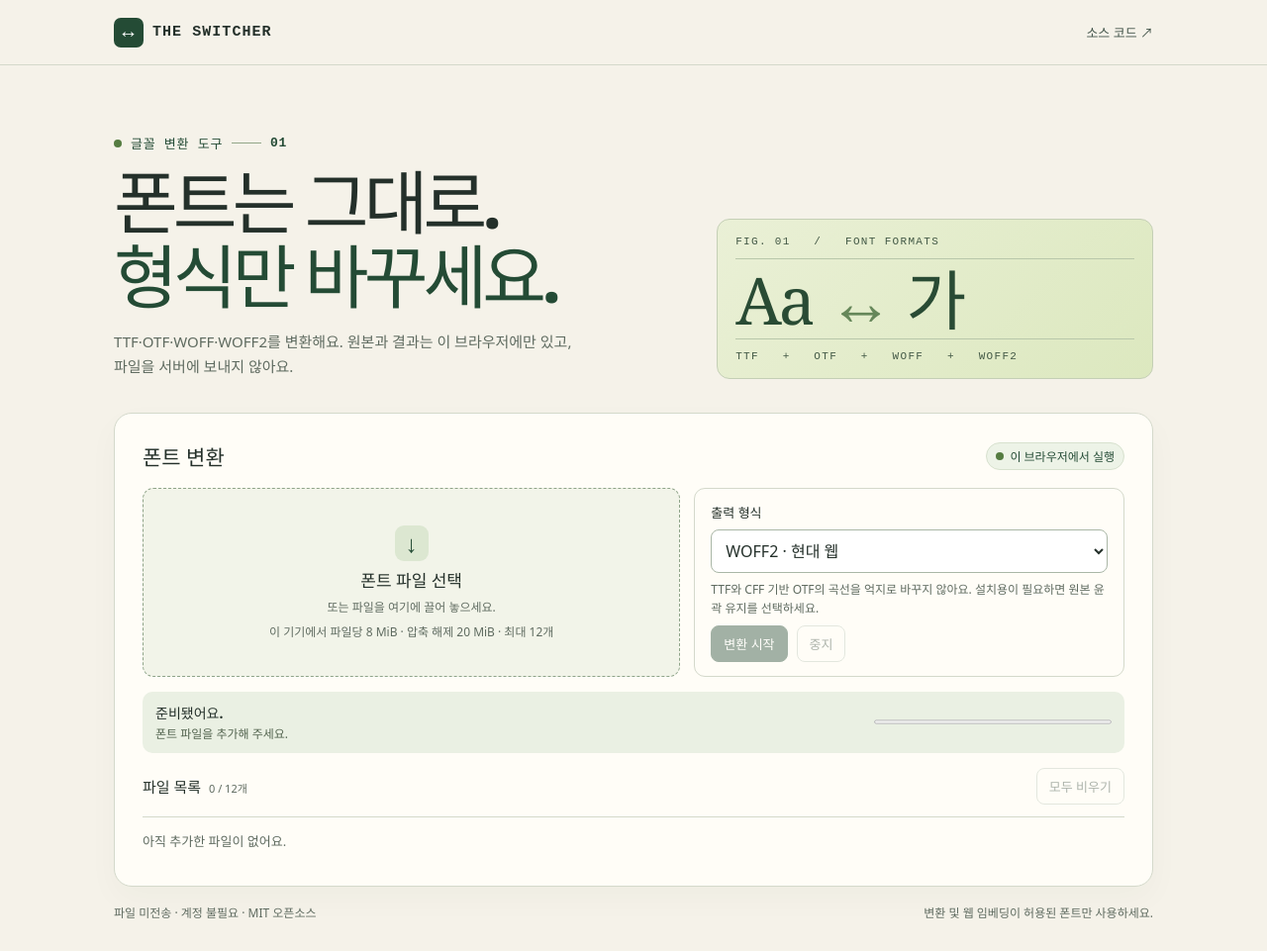
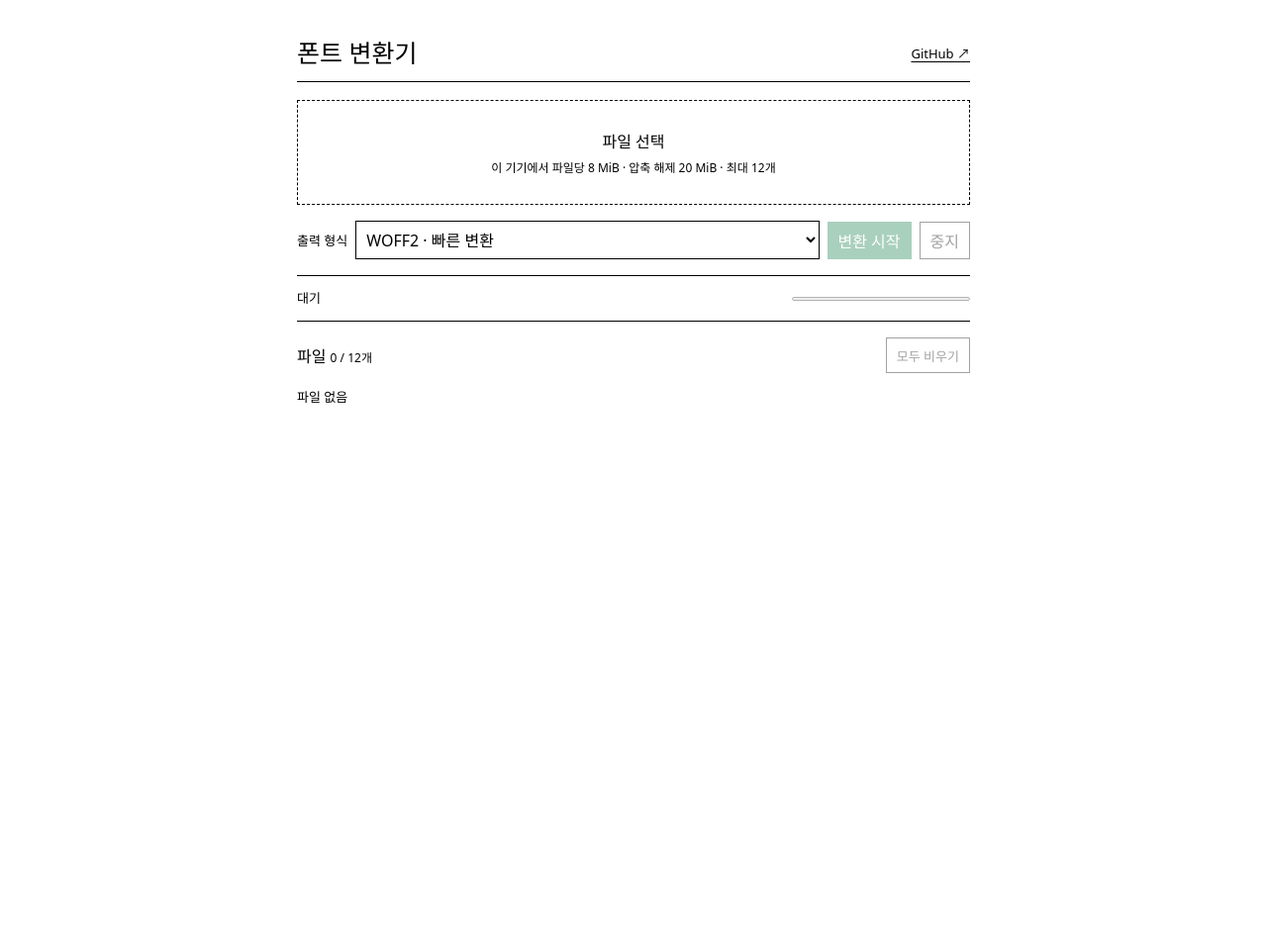
Before and after one commit to hslcrb/theswitcher, a website with bundled scripts: page public/index.html in a window 1280 px wide. Shown: the whole page at 99% size. After the commit the page ends 800 px from the top, so only its background shows below. Built offline with nearby package versions, Linux system fonts and the light colour scheme; files whose address does not match are found by name.

Commit message:
style: 장식과 홍보 문구를 제거하고 흑백과 녹색 UI 적용

```diff
--- a/public/index.html
+++ b/public/index.html
@@ -3,66 +3,45 @@
 <head>
   <meta charset="utf-8">
   <meta name="viewport" content="width=device-width, initial-scale=1">
-  <meta name="theme-color" content="#f5f2e9">
-  <meta name="description" content="TTF, OTF, WOFF, WOFF2를 업로드 없이 브라우저에서 바꾸는 오픈소스 폰트 변환기.">
-  <title>THE SWITCHER · 로컬 폰트 변환기</title>
+  <meta name="theme-color" content="#ffffff">
+  <meta name="description" content="TTF, OTF, WOFF, WOFF2 폰트 변환기">
+  <title>폰트 변환기</title>
   <link rel="stylesheet" href="./assets/app.css">
   <link rel="icon" href="./icon.svg" type="image/svg+xml">
   <script type="module" src="./assets/app.js"></script>
 </head>
 <body>
-  <header class="top">
-    <a href="./" class="brand"><span class="mark" aria-hidden="true">↔</span> THE SWITCHER</a>
-    <a class="source" href="https://github.com/hslcrb/theswitcher" rel="noopener noreferrer">소스 코드 ↗</a>
-  </header>
   <main class="page">
-    <div class="intro">
-      <div class="intro-copy">
-        <p class="issue"><span></span> 글꼴 변환 도구 <i></i> 01</p>
-        <h1>폰트는 그대로.<br><em>형식만 바꾸세요.</em></h1>
-        <p>TTF·OTF·WOFF·WOFF2를 변환해요. 원본과 결과는 이 브라우저에만 있고, 파일을 서버에 보내지 않아요.</p>
-      </div>
-      <div class="specimen" aria-hidden="true">
-        <span class="sample-index">FIG. 01 &nbsp; / &nbsp; FONT FORMATS</span>
-        <span class="sample">Aa<span>↔</span>가</span>
-        <span class="sample-caption">TTF &nbsp; + &nbsp; OTF &nbsp; + &nbsp; WOFF &nbsp; + &nbsp; WOFF2</span>
-      </div>
-    </div>
+    <header class="top"><h1>폰트 변환기</h1><a href="https://github.com/hslcrb/theswitcher" rel="noopener noreferrer">GitHub ↗</a></header>
 
-    <section class="workbench" aria-labelledby="work-title">
-      <div class="section-top"><h2 id="work-title">폰트 변환</h2><span class="local"><b></b> 이 브라우저에서 실행</span></div>
-      <div class="work-grid">
     <div class="drop" id="drop">
-          <label for="files"><span class="drop-icon" aria-hidden="true">↓</span><strong>폰트 파일 선택</strong><span>또는 파일을 여기에 끌어 놓으세요.</span></label>
+      <label for="files">파일 선택</label>
       <input id="files" type="file" multiple accept=".ttf,.otf,.woff,.woff2,.ttc,.otc,font/ttf,font/otf,font/woff,font/woff2" aria-describedby="limits">
-          <small id="limits">파일당 안전 한도를 확인하는 중</small>
+      <small id="limits">기기별 한도 확인 중</small>
     </div>
     <div class="controls">
       <label for="target">출력 형식</label>
       <select id="target">
-            <option value="woff2">WOFF2 · 현대 웹</option>
-            <option value="woff">WOFF · 호환용 웹폰트</option>
-            <option value="original">원본 윤곽 유지 · TTF 또는 OTF</option>
-            <option value="ttf">TTF · TrueType 윤곽만</option>
-            <option value="otf">OTF · CFF 계열 윤곽만</option>
+        <option value="woff2">WOFF2 · 빠른 변환</option>
+        <option value="woff2-compact">WOFF2 · 더 작게 (느림)</option>
+        <option value="woff">WOFF</option>
+        <option value="original">원본 윤곽 · TTF 또는 OTF</option>
+        <option value="ttf">TTF · TrueType 윤곽</option>
+        <option value="otf">OTF · CFF 계열 윤곽</option>
       </select>
-          <p>TTF와 CFF 기반 OTF의 곡선을 억지로 바꾸지 않아요. 설치용이 필요하면 원본 윤곽 유지를 선택하세요.</p>
-          <div class="buttons"><button class="primary" id="start" disabled>변환 시작</button><button class="quiet stop" id="stop" disabled>중지</button></div>
+      <button class="primary" id="start" disabled>변환 시작</button>
+      <button class="quiet" id="stop" disabled>중지</button>
     </div>
-      </div>
-      <div class="activity" role="region" aria-label="진행 상태">
-        <div class="status-copy" role="status" aria-atomic="true"><strong id="status">준비됐어요.</strong><span id="detail">폰트 파일을 추가해 주세요.</span></div>
+    <section class="activity" aria-label="진행 상태">
+      <div class="status-copy" role="status" aria-atomic="true"><strong id="status">대기</strong><span id="detail"></span></div>
       <progress id="progress" value="0" max="1" aria-label="현재 파일 처리 진행"></progress>
-      </div>
-      <div class="queue-heading"><h3>파일 목록 <span id="count">0 / 12개</span></h3><button class="quiet" id="clear" disabled>모두 비우기</button></div>
-      <p class="empty" id="empty">아직 추가한 파일이 없어요.</p>
+    </section>
+    <section aria-labelledby="list-title">
+      <div class="queue-heading"><h2 id="list-title">파일 <span id="count">0 / 12개</span></h2><button class="quiet" id="clear" disabled>모두 비우기</button></div>
+      <p class="empty" id="empty">파일 없음</p>
       <ul id="jobs" aria-label="파일별 결과"></ul>
-      <noscript><p class="empty">이 도구는 파일을 브라우저에서 처리하므로 자바스크립트가 필요해요.</p></noscript>
     </section>
-    <footer class="footer">
-      <span>파일 미전송 · 계정 불필요 · MIT 오픈소스</span>
-      <span>변환 및 웹 임베딩이 허용된 폰트만 사용하세요.</span>
-    </footer>
+    <noscript><p>폰트 변환에는 자바스크립트가 필요합니다.</p></noscript>
   </main>
 </body>
 </html>
--- a/src/style.css
+++ b/src/style.css
@@ -1,13 +1,19 @@
-*{box-sizing:border-box} :root{color-scheme:light;--paper:#f5f2e9;--card:#fffdf7;--ink:#24302a;--muted:#5f6b60;--line:#d4d9cb;--green:#244b35;--mint:#e5edc9;font-family:system-ui,"Malgun Gothic",sans-serif;font-synthesis:none}
-body{margin:0;color:var(--ink);background:var(--paper)} button,select,input{font:inherit} a{color:inherit} button{cursor:pointer} button:disabled{cursor:not-allowed;opacity:.42} :focus-visible{outline:2px solid #3a704f;outline-offset:4px} [hidden]{display:none!important}
-.top{height:66px;border-bottom:1px solid var(--line);display:flex;align-items:center;justify-content:space-between;padding:0 max(20px,calc((100vw - 1050px)/2));gap:18px}
-.brand,.source{text-decoration:none}.brand{display:flex;align-items:center;gap:9px;font-family:ui-monospace,monospace;font-weight:850;font-size:15px;letter-spacing:.07em;white-space:nowrap}.mark{display:grid;place-items:center;background:var(--green);color:#fff;border-radius:7px;width:30px;height:30px;font-size:20px}.source{font-size:13px;color:#44554b;white-space:nowrap}.source:hover{text-decoration:underline}
-.page{max-width:1090px;margin:auto;padding:0 20px}.intro{display:grid;grid-template-columns:1.3fr 1fr;align-items:end;gap:36px;padding:56px 0 34px}.issue{display:flex;align-items:center;gap:9px;font-family:ui-monospace,monospace;letter-spacing:.055em;color:var(--green);font-size:13px;font-weight:750}.issue span,.local b{width:8px;height:8px;background:#557c41;border-radius:50%}.issue i{height:1px;width:30px;background:#93a789}.intro h1{font-size:clamp(37px,5.5vw,71px);line-height:1.06;letter-spacing:-.07em;margin:13px 0 17px}.intro h1 em{font-style:normal;color:var(--green)}.intro-copy>p:last-child{color:var(--muted);line-height:1.66;max-width:480px;margin:0;font-size:15px}
-.specimen{border:1px solid #c4cfb5;border-radius:13px;padding:16px 18px;min-width:0;background:linear-gradient(135deg,#eaf0d6,#dce8bf);display:grid;gap:11px}.sample-index,.sample-caption{font-family:ui-monospace,monospace;font-size:11px;letter-spacing:.12em;color:#435946}.sample{border-block:1px solid #b8c7aa;font:clamp(30px,6vw,66px)/1.22 Georgia,serif;color:#294b34;letter-spacing:-.045em;white-space:nowrap}.sample span{color:#66875a;font:inherit;margin-inline:.24em}
-.workbench{background:var(--card);border:1px solid var(--line);border-radius:18px;padding:clamp(15px,3vw,28px);box-shadow:0 12px 32px #24302a08}.section-top,.queue-heading{display:flex;align-items:center;justify-content:space-between;gap:10px}.section-top h2,.queue-heading h3{margin:0}.section-top h2{font-size:21px}.local{display:flex;align-items:center;gap:6px;border:1px solid #d7e1ce;border-radius:99px;padding:4px 9px;color:var(--green);background:#edf3e7;font-size:12px;white-space:nowrap}
-.work-grid{display:grid;grid-template-columns:1.25fr 1fr;gap:14px;margin-top:17px}.drop{align-content:center;position:relative;text-align:center;border:1px dashed #8fa489;border-radius:11px;background:#f2f4e9;padding:15px;min-height:170px}.drop[data-drag=true],.drop:focus-within{background:#e5efcf;border-color:#385f42}.drop input{position:absolute;inset:0;height:100%;width:100%;opacity:0;cursor:pointer}.drop label{pointer-events:none;display:grid;justify-items:center;gap:6px}.drop label>span:last-child,.drop small{font-size:12px;color:var(--muted)}.drop small{margin-top:7px;display:block}.drop-icon{font:24px/1 system-ui;color:var(--green);background:#dce7d1;padding:6px 11px;border-radius:9px}.drop label strong{font-size:17px}
-.controls{padding:14px 16px;border:1px solid var(--line);border-radius:11px;display:grid;gap:8px;align-content:start}.controls>label{font-size:13px;font-weight:750}.controls select{width:100%;padding:9px 10px;border:1px solid #aab7a7;border-radius:8px;background:white;color:var(--ink)}.controls p{margin:0;font-size:12px;line-height:1.54;color:var(--muted)}.buttons{display:flex;gap:9px}.primary,.quiet,.save{font-size:13px;border-radius:8px;padding:8px 12px;text-decoration:none}.primary,.save{border:1px solid var(--green);background:var(--green);color:white;font-weight:750}.primary:not(:disabled):hover,.save:hover{background:#386844}.quiet{border:1px solid #bdc9bc;background:transparent;color:#3d5044}.quiet:not(:disabled):hover{background:#edf0e5}
-.activity{display:grid;grid-template-columns: minmax(0,1fr) minmax(140px,240px);align-items:center;gap:12px;background:#eaf0e3;border-radius:10px;padding:11px 13px;margin-block:15px}.status-copy{display:grid;gap:2px}.status-copy strong{font-size:14px}.status-copy span{overflow-wrap:anywhere;font-size:12px;color:#53644f}.activity progress{width:100%;accent-color:#35744c;height:9px}.queue-heading h3{font-size:15px}.queue-heading h3 span{font-size:11px;color:var(--muted);font-weight:500;margin-left:4px}
-.empty{margin:12px 0 0;border-top:1px solid var(--line);padding-top:14px;font-size:13px;color:var(--muted)}#jobs{list-style:none;margin:8px 0 0;padding:0}.file-row{display:grid;grid-template-columns:minmax(0,1fr) auto auto;align-items:center;gap:9px;border-top:1px solid var(--line);padding:10px 0}.file-title{display:grid;gap:3px;min-width:0}.file-title strong{overflow:hidden;text-overflow:ellipsis;white-space:nowrap;font-size:14px}.file-meta{font-size:12px;color:var(--muted);overflow-wrap:anywhere}.file-actions{display:flex;gap:5px;flex-wrap:wrap;justify-content:flex-end}.file-actions>*{padding:5px 7px}.badge{background:#edf0e6;border-radius:99px;padding:3px 7px;font-size:11px;color:#435745;white-space:nowrap}.badge[data-state=error]{background:#f9e7dc;color:#802f25}.badge[data-state=done]{background:#dcefd8;color:#21532d}.badge[data-state=running]{background:#dcebe9;color:#254e58}
-.footer{display:flex;justify-content:space-between;flex-wrap:wrap;gap:7px;padding:17px 0 30px;color:var(--muted);font-size:12px}
-@media(max-width:650px){.intro{grid-template-columns:1fr;padding:32px 0 21px;gap:15px}.specimen{display:none}.work-grid{grid-template-columns:1fr}.activity{grid-template-columns:1fr;gap:5px}.file-row{grid-template-columns:minmax(0,1fr) auto}.file-actions{grid-column:1/-1;justify-content:flex-start}.top{height:57px}.drop{min-height:140px}}
+*{box-sizing:border-box}
+:root{color-scheme:light;--green:#14804a;font-family:system-ui,sans-serif;color:#000;background:#fff;font-synthesis:none}
+body{margin:0}button,input,select{font:inherit;color:#000}a{color:#000}button:disabled{opacity:.36;cursor:not-allowed}[hidden]{display:none!important}
+:focus-visible{outline:2px solid var(--green);outline-offset:3px}
+.page{width:min(100%,720px);margin-inline:auto;padding:38px 20px 30px}.top,.queue-heading{display:flex;justify-content:space-between;align-items:center;gap:12px}
+.top{border-bottom:1px solid #000;padding-bottom:14px;margin-bottom:18px}.top h1{font-size:25px;line-height:1.2;margin:0}.top a{font-size:13px;text-underline-offset:3px}
+.drop{min-height:106px;border:1px dashed #000;position:relative;display:grid;align-content:center;justify-items:center;gap:6px;padding:12px;text-align:center}
+.drop label{font-size:16px;font-weight:700}.drop small{font-size:12px}.drop input{position:absolute;inset:0;width:100%;height:100%;opacity:0;cursor:pointer}.drop[data-drag=true],.drop:focus-within{outline:2px solid var(--green);outline-offset:2px}
+.controls{display:grid;grid-template-columns:auto minmax(0,1fr) auto auto;gap:8px;align-items:center;margin-block:16px}
+.controls label{font-size:13px}.controls select{min-height:39px;width:100%;min-width:0;border:1px solid #000;background:#fff;padding:6px}
+button,.save{min-height:36px;padding:6px 10px;cursor:pointer;border:1px solid #000;background:#fff;color:#000;text-decoration:none}
+.primary,.save{border-color:var(--green);background:var(--green);color:#fff;font-weight:700}
+.activity{border-block:1px solid #000;display:grid;grid-template-columns:minmax(0,1fr) minmax(100px,180px);gap:12px;align-items:center;padding:12px 0;margin:0 0 16px}
+.status-copy{display:grid;gap:2px;overflow-wrap:anywhere;font-size:13px}.status-copy span{font-size:12px}.activity progress{width:100%;height:8px;accent-color:var(--green)}
+.queue-heading h2{font-size:16px;margin:0}.queue-heading h2 span{font-size:12px;font-weight:400}.queue-heading button{font-size:13px}.empty{font-size:13px;margin:14px 0}
+#jobs{list-style:none;margin:8px 0 0;padding:0}.file-row{display:grid;grid-template-columns:minmax(0,1fr) auto auto;align-items:center;gap:8px;border-top:1px solid #000;padding:8px 0}
+.file-title{display:grid;gap:3px;min-width:0}.file-title strong{overflow:hidden;white-space:nowrap;text-overflow:ellipsis;font-size:14px}.file-meta{font-size:12px;overflow-wrap:anywhere}
+.file-actions{display:flex;flex-wrap:wrap;gap:5px}.file-actions>*{display:inline-grid;align-content:center;font-size:12px;padding:4px 7px}.badge{font-size:12px;font-weight:700;white-space:nowrap}.badge[data-state=done]{color:var(--green)}
+@media(max-width:480px){.page{padding-top:22px}.controls{grid-template-columns:1fr 1fr}.controls label,.controls select{grid-column:1/-1}.activity{grid-template-columns:1fr;gap:6px}.file-row{grid-template-columns:minmax(0,1fr) auto}.file-actions{grid-column:1/-1}}
```
Also changed, not shown: public/icon.svg. Lines whose indentation alone changed are shown as unchanged.
